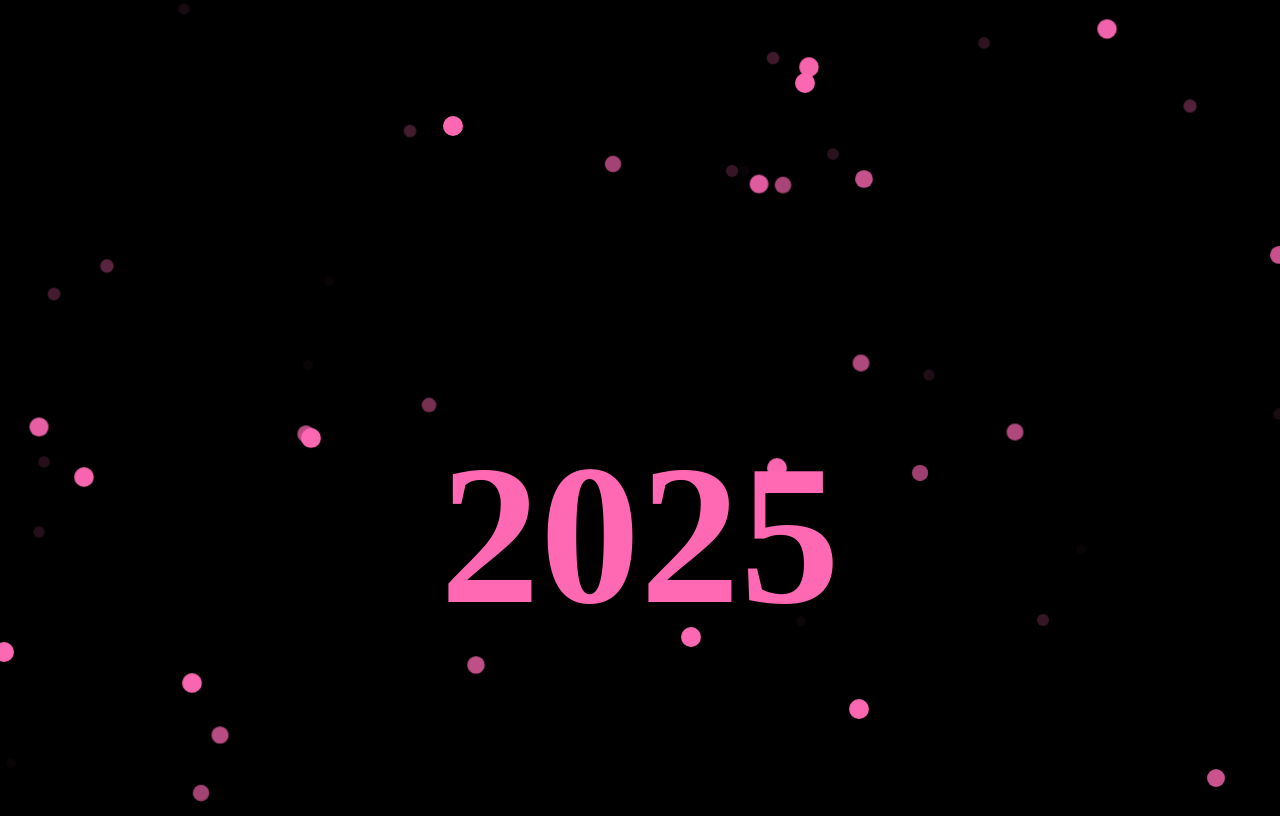
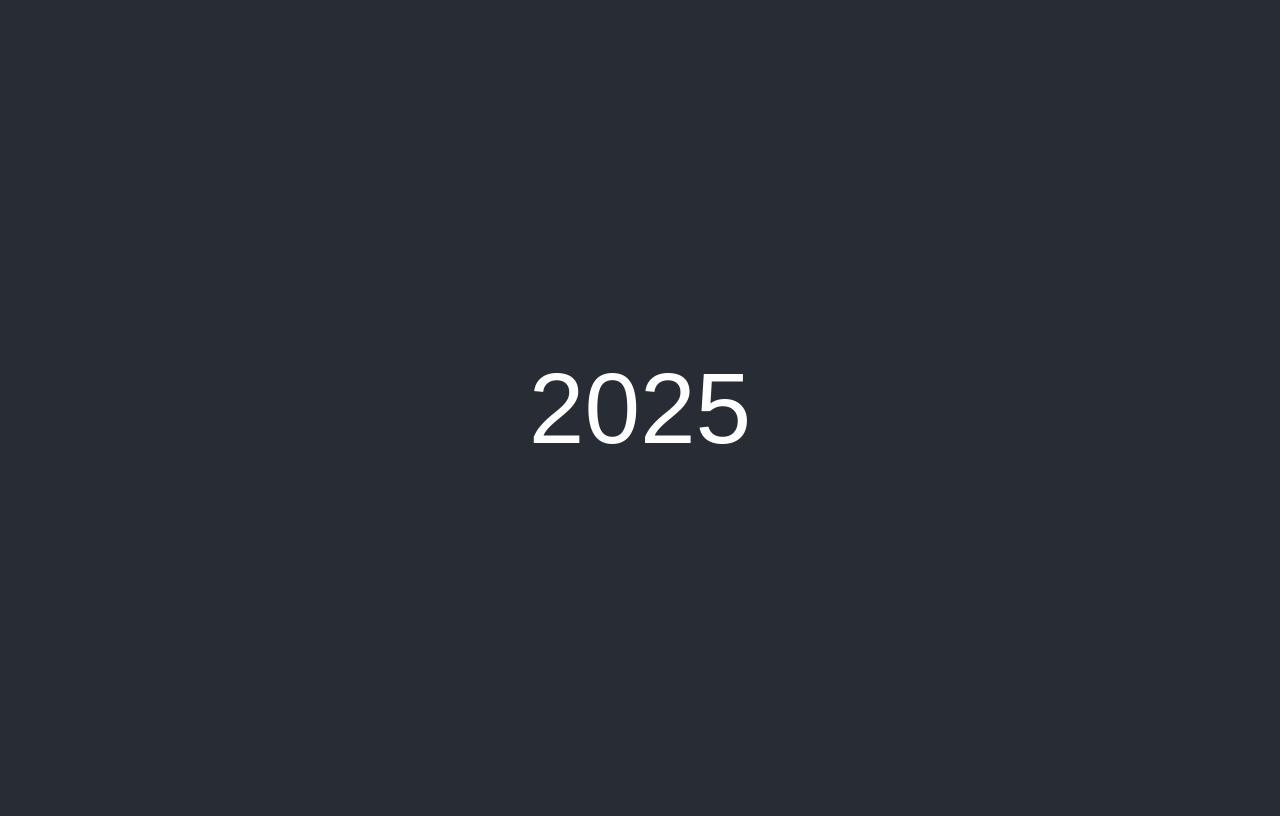
Before and after one commit to TGGSADLIFE/HNY2025, a plain HTML site: page index.html in a window 1280 px wide. Drawn offline with Linux system fonts and the light colour scheme.

Commit message:
index.html

```diff
--- a/index.html
+++ b/index.html
@@ -6,85 +6,66 @@
     <title>Happy New Year 2025</title>
     <style>
         body {
-            background-color: #000;
-            color: #fff;
+            display: flex;
+            justify-content: center;
+            align-items: center;
+            height: 100vh;
+            background-color: #282c34;
+            color: white;
+            font-family: Arial, sans-serif;
             text-align: center;
         }
-
         #balloon {
-            position: absolute;
-            top: 50%;
-            left: 50%;
-            transform: translate(-50%, -50%);
-            font-size: 200px;
-            font-weight: bold;
-            color: #ff69b4;
+            font-size: 100px;
+            transition: transform 1s;
         }
-
         #fireworks {
-            position: absolute;
-            top: 0;
-            left: 0;
-            width: 100%;
-            height: 100vh;
-            background-color: #000;
-            z-index: -1;
+            display: none;
+            font-size: 50px;
+            margin-top: 20px;
         }
-
         .firework {
-            position: absolute;
-            top: 50%;
-            left: 50%;
-            transform: translate(-50%, -50%);
-            width: 10px;
-            height: 10px;
-            border-radius: 50%;
-            background-color: #ff69b4;
-            animation: firework 2s infinite;
+            animation: explode 1s forwards;
         }
-
-        @keyframes firework {
-            0% {
-                opacity: 0;
-                transform: translate(-50%, -50%) scale(1);
-            }
-            50% {
-                opacity: 1;
-                transform: translate(-50%, -50%) scale(2);
-            }
-            100% {
-                opacity: 0;
-                transform: translate(-50%, -50%) scale(1);
-            }
+        @keyframes explode {
+            0% { transform: scale(1); opacity: 1; }
+            100% { transform: scale(2); opacity: 0; }
         }
     </style>
 </head>
 <body>
-    <h1 id="balloon">2024</h1>
-    <div id="fireworks"></div>
 
-    <script>
+<div id="balloon">2024</div>
+<div id="fireworks" class="firework">🎆🎇 Happy New Year 2025! 🎇🎆</div>
+
+<script>
+    // Function to animate the number change
+    function animateNewYear() {
+        const balloon = document.getElementById('balloon');
+        const fireworks = document.getElementById('fireworks');
+
+        // Change to 2025 after 2 seconds
         setTimeout(() => {
-            document.getElementById("balloon").innerHTML = "202";
-            setTimeout(() => {
-                document.getElementById("balloon").innerHTML = "2025";
-                setTimeout(() => {
-                    createFireworks();
-                }, 500);
-            }, 500);
-        }, 1000);
+            balloon.innerHTML = '2024';
+            balloon.style.transform = 'translateY(-50px)';
+        }, 2000);
 
-        function createFireworks() {
-            const fireworksContainer = document.getElementById("fireworks");
-            for (let i = 0; i < 50; i++) {
-                const firework = document.createElement("div");
-                firework.classList.add("firework");
-                firework.style.top = `${Math.random() * 100}%`;
-                firework.style.left = `${Math.random() * 100}%`;
-                firework.style.animationDelay = `${Math.random() * 2}s`;
-                fireworksContainer.appendChild(firework);
-            }
-        }
-    </script>
+        // Change to 2025 after 4 seconds
+        setTimeout(() => {
+            balloon.innerHTML = '2025';
+            balloon.style.transform = 'translateY(0)';
+        }, 4000);
+
+        // Show fireworks after 5 seconds
+        setTimeout(() => {
+            balloon.style.display = 'none';
+            fireworks.style.display = 'block';
+        }, 6000);
+    }
+
+    // Start the animation
+    window.onload = animateNewYear;
+</script>
+
 </body>
 </html>
```
